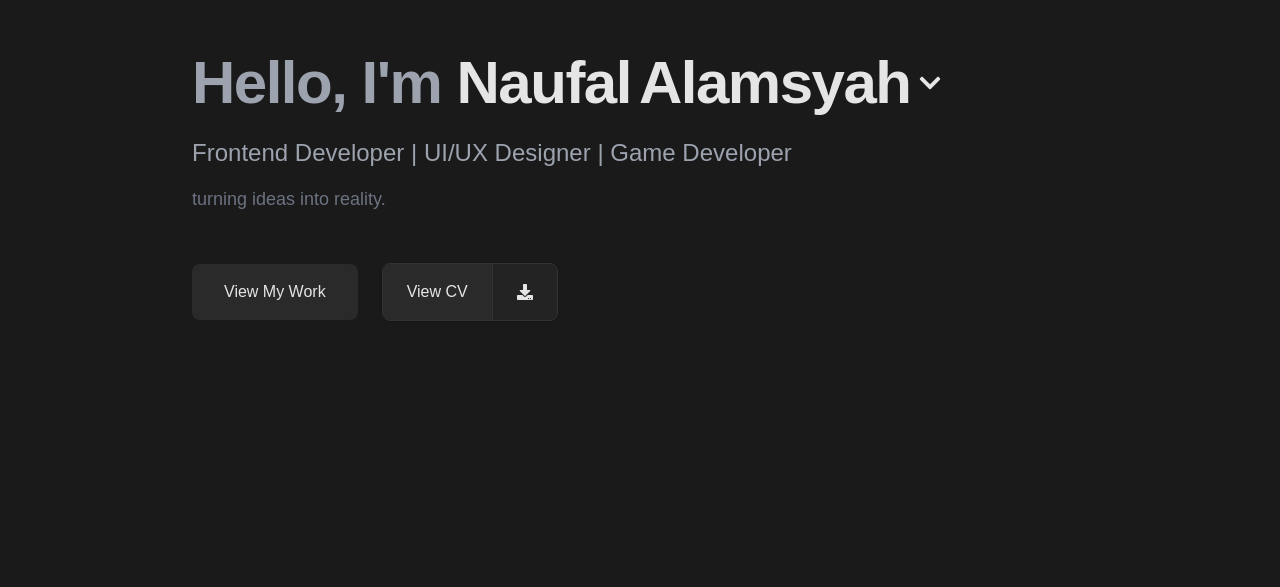
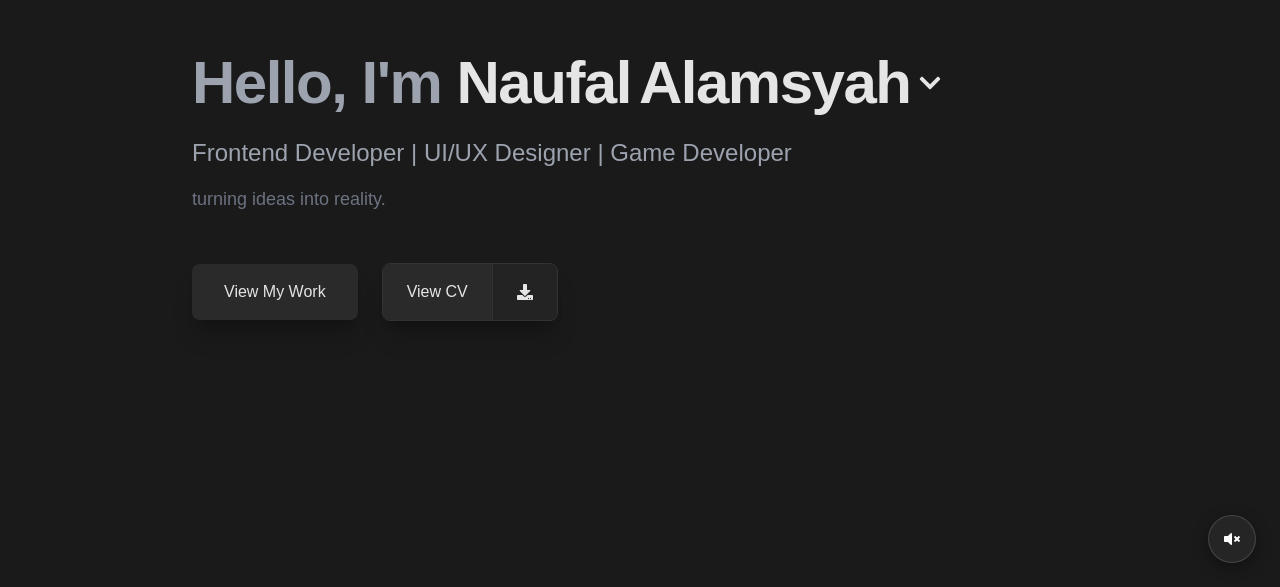
Before and after one commit to naufal-backup/naufal-backup.github.io, a Next.js app: page / in a window 1280 px wide. Shown: the part 213-800 px from the top of the page. Built offline with nearby package versions, Linux system fonts and the light colour scheme; no server answers.

Commit message:
add music

```diff
--- a/package.json
+++ b/package.json
@@ -17,7 +17,8 @@
     "react": "19.2.3",
     "react-dom": "19.2.3",
     "react-icons": "^5.5.0",
-    "react-pdf": "^10.3.0"
+    "react-pdf": "^10.3.0",
+    "use-sound": "^5.0.0"
   },
   "devDependencies": {
     "@tailwindcss/postcss": "^4",
--- a/src/app/HomeClient.js
+++ b/src/app/HomeClient.js
@@ -1,7 +1,7 @@
 "use client";
-
 import { useState } from 'react';
-
+import useSound from 'use-sound';
+import { FaVolumeUp, FaVolumeMute } from 'react-icons/fa';
 import FirstSection from './sections/FirstSection';
 import SecondSection from './sections/SecondSection';
 import ThirdSection from './sections/ThirdSection';
@@ -11,32 +11,78 @@ const portfolioItems = [
     { id: 1, title: "Alternate Arc Archive", description: "Fan-made website for Alternate Arc", stack: "Laravel, MySQL, Bootstrap",  url: "https://github.com/naufal-backup/Alternate-Arc-Archive3", image: "/images/alternate-arc-archive.png" },
     { id: 2, title: "Ruang Santri", description: "Website for Education", stack: "Laravel, MySQL, Bootstrap, Tailwind CSS", url: "https://ruang-santri.com/", image: "/images/ruang-santri.png" },
     { id: 3, title: "Project-A", description: "Action Top-Down Web Game", stack: "Godot Engine", url: "/portfolio/project-a", image: "/images/project-a.png" },
-    { id: 4, title: "GTK Theme Customizer", description: "GTK Window Customization", stack: "Javascript, GTK, Linux Shell Script", url: "https://github.com/naufal-backup/Gtk-Theme-Customizer",image: "/images/gtk-theme-customizer.png" },
+    { id: 4, title: "GTK Theme Customizer", description: "GTK Window Customization", stack: "Javascript, GTK, Linux Shell Script", url: "https://github.com/naufal-backup/Gtk-Theme-Customizer", image: "/images/gtk-theme-customizer.png" },
     { id: 5, title: "This Page", description: "Portfolio Website", stack: "Next.js, Tailwind CSS, Framer Motion", url: "https://naufal-backup.github.io", image:"/images/this-page.png" },
     { id: 6, title: "Waste Sorter", description: "Educational Game", stack: "Unity2D", url: "https://github.com/naufal-backup/Waste-Sorter", image: "/images/waste-sorter.png" },
 ];
 
+const MUSIC_SRC = '/music/u_8hxfqtxxth-lofi-cafe-relaxing-backsound-323881.mp3';
+
 export default function Home() {
-    const [showGithubPopup, setShowGithubPopup] = useState(false);
-    const [isExpanded, setIsExpanded] = useState(false);
+    const [isMusicPlaying, setIsMusicPlaying] = useState(false);
+    const [musicError, setMusicError] = useState(null);
 
-    const toggleGithubPopup = () => setShowGithubPopup(!showGithubPopup);
+    const [play, { stop }] = useSound(MUSIC_SRC, {
+        volume: 0.4,
+        loop: true,
+        onload: () => setMusicError(null)
+    });
 
+    const toggleMusic = () => {
+        try {
+            if (isMusicPlaying) {
+                stop();
+                setIsMusicPlaying(false);
+            } else {
+                play();
+                setIsMusicPlaying(true);
+            }
+        } catch (err) {
+            console.error(err);
+            setMusicError('Error: ' + err.message);
+        }
+    };
 
     return (
+        <div className="bg-[#1a1a1a] text-[#e5e5e5]">
+            <FirstSection />
+            <SecondSection />
+            <ThirdSection portfolioItems={portfolioItems} />
+            <FourthSection />
 
-        <div className="bg-[#1a1a1a] text-[#e5e5e5]">
-            {/* Section 1: Introduction/Hero */}
-            <FirstSection />
+            <div className="fixed bottom-6 right-6 z-50 flex flex-col items-end gap-2">
 
-            {/* Section 2: Stack */}
-            <SecondSection />
+                {musicError && (
+                    <div className="bg-red-900 text-red-200 text-xs px-3 py-1.5 rounded-lg max-w-xs shadow-lg">
+                        {musicError}
+                    </div>
+                )}
 
-            {/* Section 3: Portfolio Grid */}
-            <ThirdSection portfolioItems={portfolioItems} />
+                <button
+                    onClick={toggleMusic}
+                    title={isMusicPlaying ? 'Matikan Musik' : 'Nyalakan Musik'}
+                    className="relative flex items-center justify-center w-12 h-12 rounded-full shadow-lg transition-all duration-300 hover:scale-110 active:scale-95"
+                    style={{
+                        background: isMusicPlaying
+                            ? 'linear-gradient(135deg, #6366f1, #a855f7)'
+                            : 'rgba(40, 40, 40, 0.85)',
+                        border: '1px solid rgba(255,255,255,0.15)',
+                        backdropFilter: 'blur(8px)',
+                        boxShadow: isMusicPlaying
+                            ? '0 0 16px rgba(139, 92, 246, 0.5)'
+                            : '0 4px 15px rgba(0,0,0,0.4)',
+                    }}
+                >
+                    {isMusicPlaying ? <FaVolumeUp className="text-white" /> : <FaVolumeMute className="text-white" />}
 
-            {/* Section 4: Social Media */}
-            <FourthSection />
+                    {isMusicPlaying && (
+                        <span
+                            className="absolute inline-flex h-full w-full rounded-full opacity-30 animate-ping"
+                            style={{ background: 'linear-gradient(135deg, #6366f1, #a855f7)' }}
+                        />
+                    )}
+                </button>
+            </div>
         </div>
     );
 }
--- a/src/app/sections/FirstSection.js
+++ b/src/app/sections/FirstSection.js
@@ -82,11 +82,11 @@ export default function FirstSection() {
                     <div className="mt-12 flex gap-4 items-center">
                         <a
                             href="#portfolio"
-                            className="inline-block px-8 py-4 bg-[#2a2a2a] hover:bg-[#3a3a3a] transition-all duration-300 rounded-lg text-[#e5e5e5] font-medium"
+                            className="inline-block px-8 py-4 bg-[#2a2a2a] hover:bg-[#3a3a3a] transition-all duration-300 rounded-lg text-[#e5e5e5] font-medium shadow-xl shadow-black/20"
                         >
                             View My Work
                         </a>
-                        <div className="inline-flex ml-2 rounded-lg overflow-hidden shadow-sm border border-[#333]">
+                        <div className="inline-flex ml-2 rounded-lg overflow-hidden shadow-sm border border-[#333] shadow-xl shadow-black/20">
                             <button
                                 onClick={() => {
                                     if (isMobile()) {
@@ -95,7 +95,7 @@ export default function FirstSection() {
                                         setShowCV(true);
                                     }
                                 }}
-                                className="px-6 py-4 bg-[#2a2a2a] hover:bg-[#3a3a3a] text-[#e5e5e5] font-medium focus:outline-none transition-all duration-300 cursor-pointer"
+                                className="px-6 py-4 bg-[#2a2a2a] hover:bg-[#3a3a3a] text-[#e5e5e5] font-medium focus:outline-none transition-all duration-300 cursor-pointer "
                                 style={{ borderRight: '1px solid #333' }}
                             >
                                 View CV
--- a/src/app/sections/FourthSection.js
+++ b/src/app/sections/FourthSection.js
@@ -25,7 +25,7 @@ export default function FourthSection() {
                     <p className="text-lg text-[#9ca3af] mb-12 max-w-2xl mx-auto">
                         <WavyText text="Feel free to reach out for collaborations, opportunities, or just to say hello!" />
                     </p>
-                    <div className="flex flex-wrap justify-center gap-6 mb-12">
+                    <div className="flex flex-wrap justify-center gap-6 mb-12 ">
                         {socialLinks.map((link) => (
                             <a
                                 key={link.name}
@@ -38,7 +38,7 @@ export default function FourthSection() {
                                 }}
                                 target={link.name === "GitHub" ? "_self" : "_blank"}
                                 rel="noopener noreferrer"
-                                className="flex flex-col items-center justify-center w-32 h-32 bg-[#2a2a2a] hover:bg-[#3a3a3a] rounded-lg transition-all duration-300 hover:transform hover:scale-110 group cursor-pointer"
+                                className="flex flex-col items-center justify-center w-32 h-32 bg-[#2a2a2a] hover:bg-[#3a3a3a] rounded-lg transition-all duration-300 hover:transform hover:scale-110 group cursor-pointer shadow-xl shadow-black/20"
                             >
                                 <span className="text-4xl mb-2 group-hover:scale-125 transition-transform duration-300">
                                     {link.icon}
--- a/src/app/sections/ThirdSection.js
+++ b/src/app/sections/ThirdSection.js
@@ -40,7 +40,7 @@ const CardContent = ({ item, showDescription }) => {
     const stackList = item.stack ? item.stack.split(',').map(s => s.trim()) : [];
 
     return (
-        <div className="bg-[#2a2a2a] rounded-lg p-6 h-full flex flex-col w-full">
+        <div className="bg-[#2a2a2a] rounded-lg p-6 h-full flex flex-col w-full shadow-lg shadow-black/30">
             <div className="aspect-video bg-[#3a3a3a] rounded-md mb-4 flex items-center justify-center text-4xl overflow-hidden shrink-0">
                 {item.image ? (
                     <img
@@ -117,7 +117,7 @@ const PortfolioCard = ({ item, hoveredId, setHoveredId, columns }) => {
 
             {/* Animated Overlay Card - Yang Dilihat User */}
             <motion.div
-                className="absolute top-0 left-0 w-full rounded-lg "
+                className="absolute top-0 left-0 w-full rounded-lg shadow-xl shadow-black/20"
                 initial={false}
                 animate={{
                     zIndex: isHovered ? 50 : 10,
@@ -201,7 +201,7 @@ export default function ThirdSection({ portfolioItems }) {
                         <h3 className="text-2xl md:text-3xl font-bold mb-12 text-center text-[#9ca3af]">
                             <WavyText text="GitHub Repository" />
                         </h3>
-                        <div className="grid grid-cols-1 md:grid-cols-2 lg:grid-cols-3 gap-6">
+                        <div className="grid grid-cols-1 md:grid-cols-2 lg:grid-cols-3 gap-6 ">
                             {githubItems.map((item) => (
                                 <PortfolioCard
                                     key={item.id}
```
Also changed, not shown: src/app/sections/SecondSection.js (+6 -6 lines), 2 other files (tests, documents, lock files or other folders).
